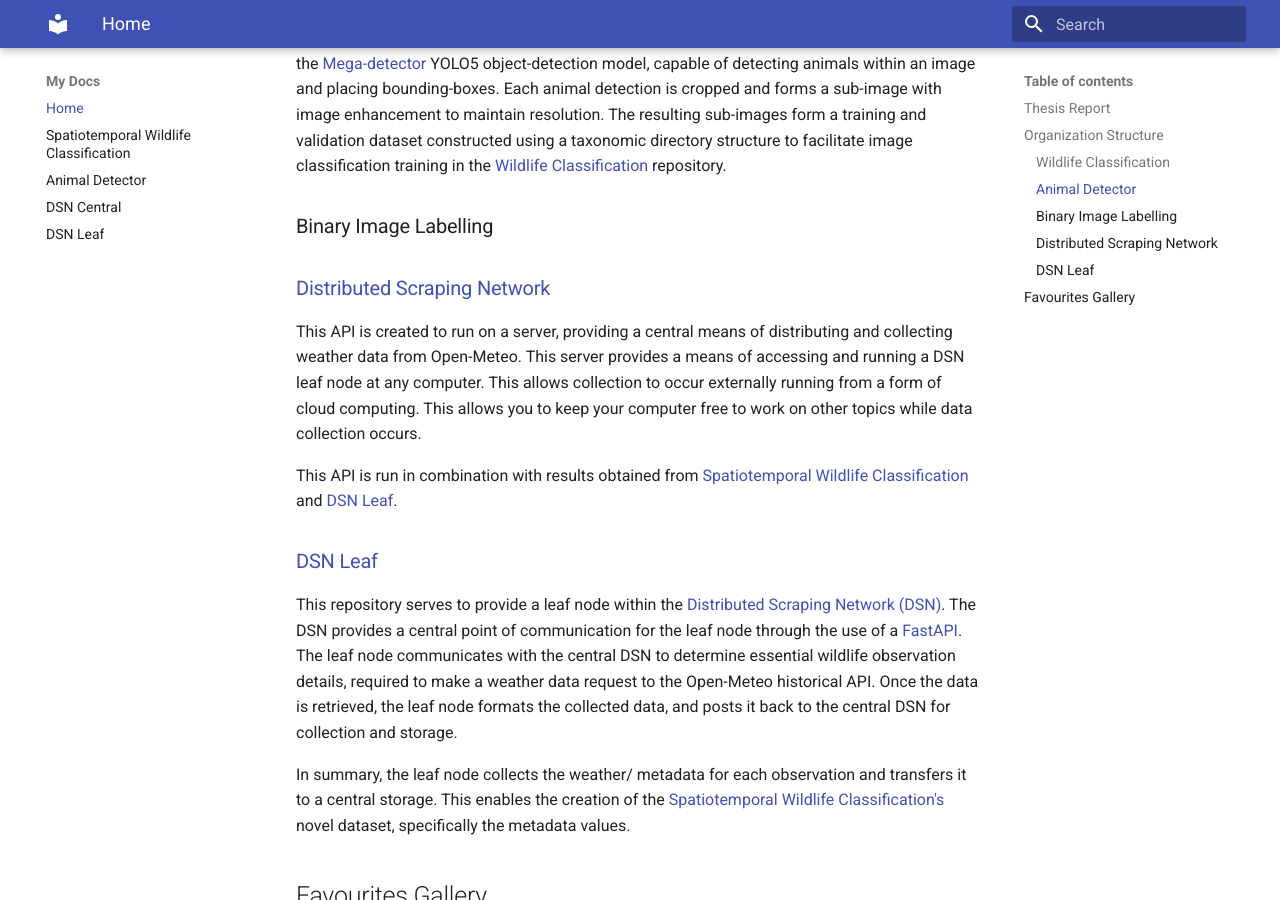
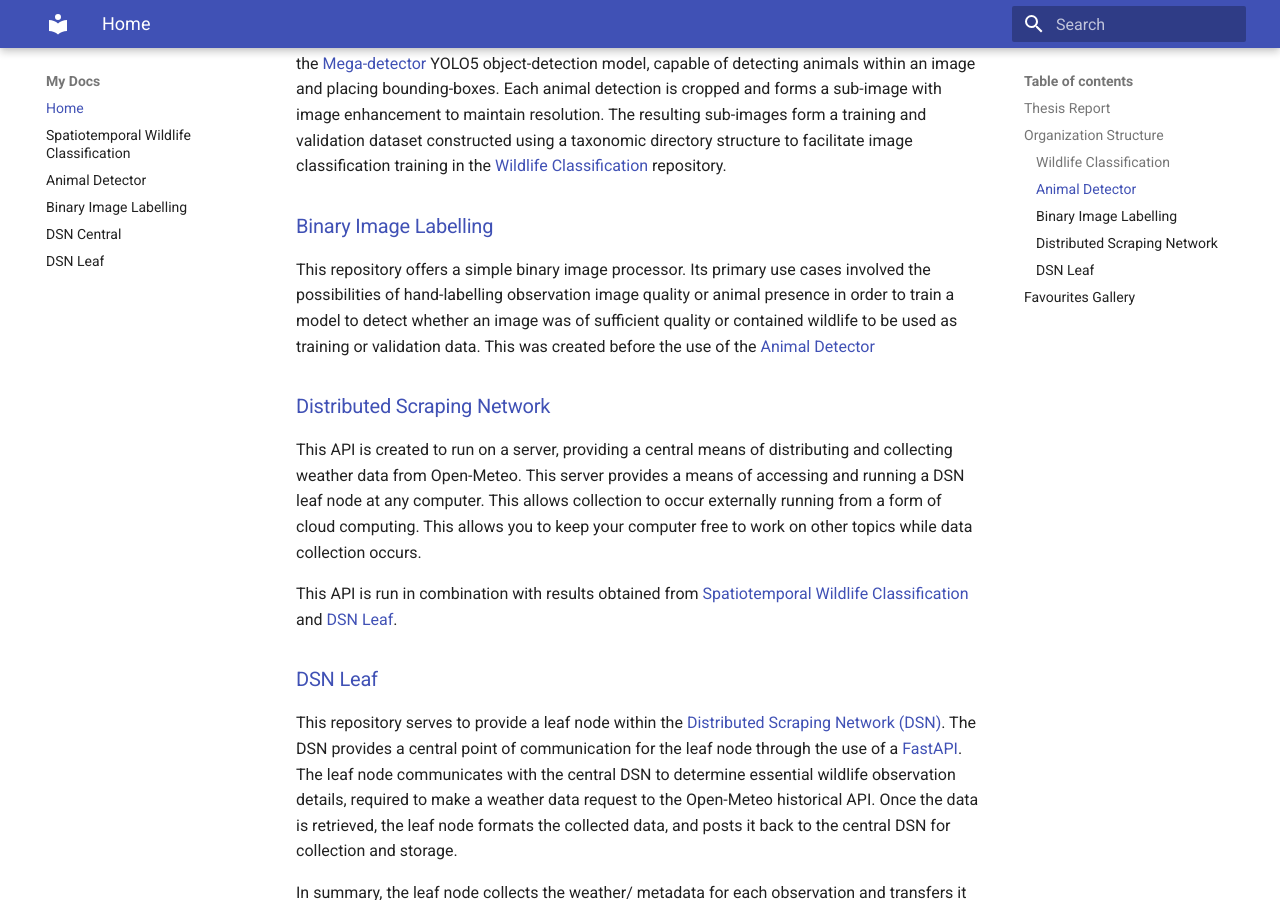
Before and after one commit to Spatiotemporal-Wildlife-Classification/swc_documentation, an MkDocs documentation site: the page built from docs/index.md, in a window 1280 px wide and 900 px high, scrolled down 1305 px. Built offline with MkDocs 1.6.1 and Material for MkDocs 9.7.7, drawn with Linux system fonts in a browser that asks for light colours.

Commit message:
Binary labelling rep info added

```diff
--- a/docs/index.md
+++ b/docs/index.md
@@ -45,7 +45,13 @@ and placing bounding-boxes. Each animal detection is cropped and forms a sub-ima
 The resulting sub-images form a training and validation dataset constructed using a taxonomic directory structure to facilitate
 image classification training in the [Wildlife Classification](https://spatiotemporal-wildlife-classification.github.io/Wildlife-Classification/) repository.
 
-### Binary Image Labelling
+### [Binary Image Labelling](https://spatiotemporal-wildlife-classification.github.io/Binary-Image-Labelling/)
+This repository offers a simple binary image processor.
+Its primary use cases involved the possibilities of hand-labelling observation image quality or animal presence in order to train a model
+to detect whether an image was of sufficient quality or contained wildlife to be used as training or validation data.
+This was created before the use of the [Animal Detector](https://spatiotemporal-wildlife-classification.github.io/Animal-Detector/)
+
+
 
 ### [Distributed Scraping Network](https://spatiotemporal-wildlife-classification.github.io/Distributed-Scraping-Network/)
 This API is created to run on a server, providing a central means of distributing and collecting weather data from
--- a/mkdocs.yml
+++ b/mkdocs.yml
@@ -8,5 +8,6 @@ nav:
   - Home: index.md
   - Spatiotemporal Wildlife Classification: https://spatiotemporal-wildlife-classification.github.io/Wildlife-Classification/
   - Animal Detector: https://spatiotemporal-wildlife-classification.github.io/Animal-Detector/
+  - Binary Image Labelling: https://spatiotemporal-wildlife-classification.github.io/Binary-Image-Labelling/
   - DSN Central: https://spatiotemporal-wildlife-classification.github.io/Distributed-Scraping-Network/
   - DSN Leaf: https://spatiotemporal-wildlife-classification.github.io/DSN-Leaf/
```
